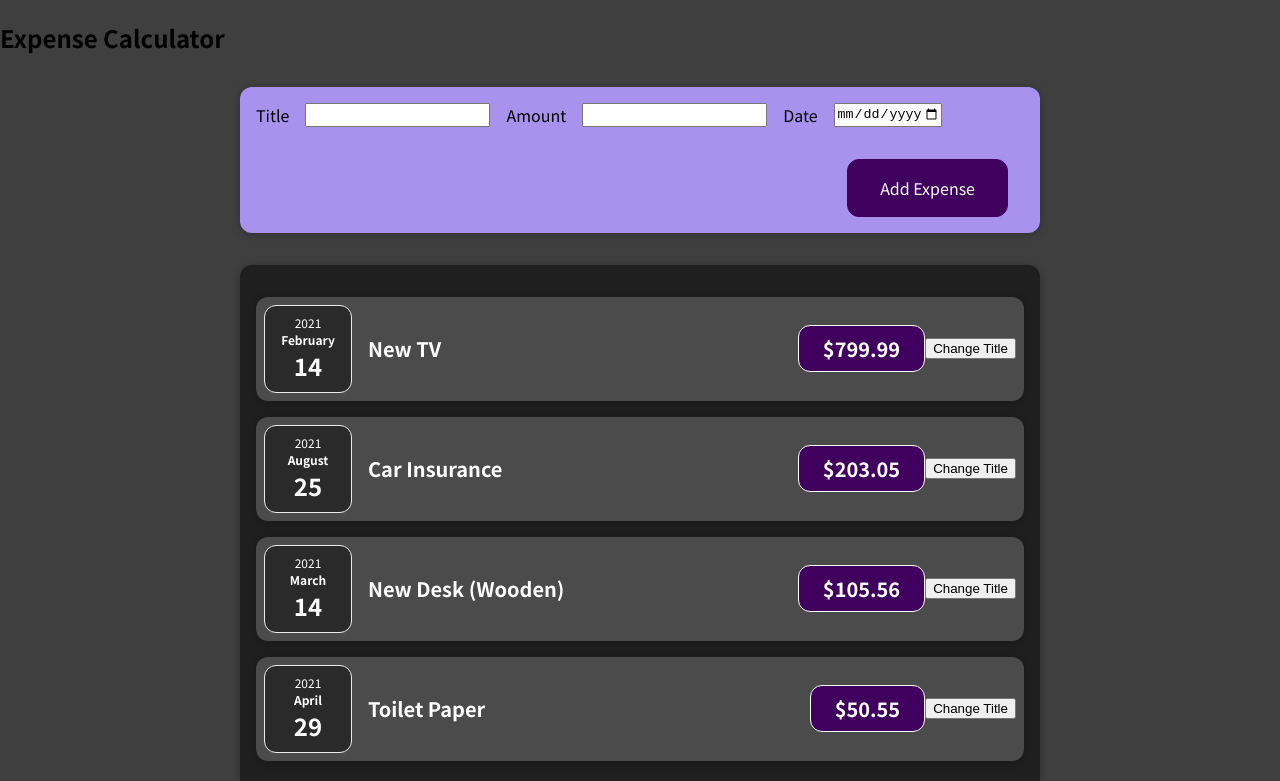
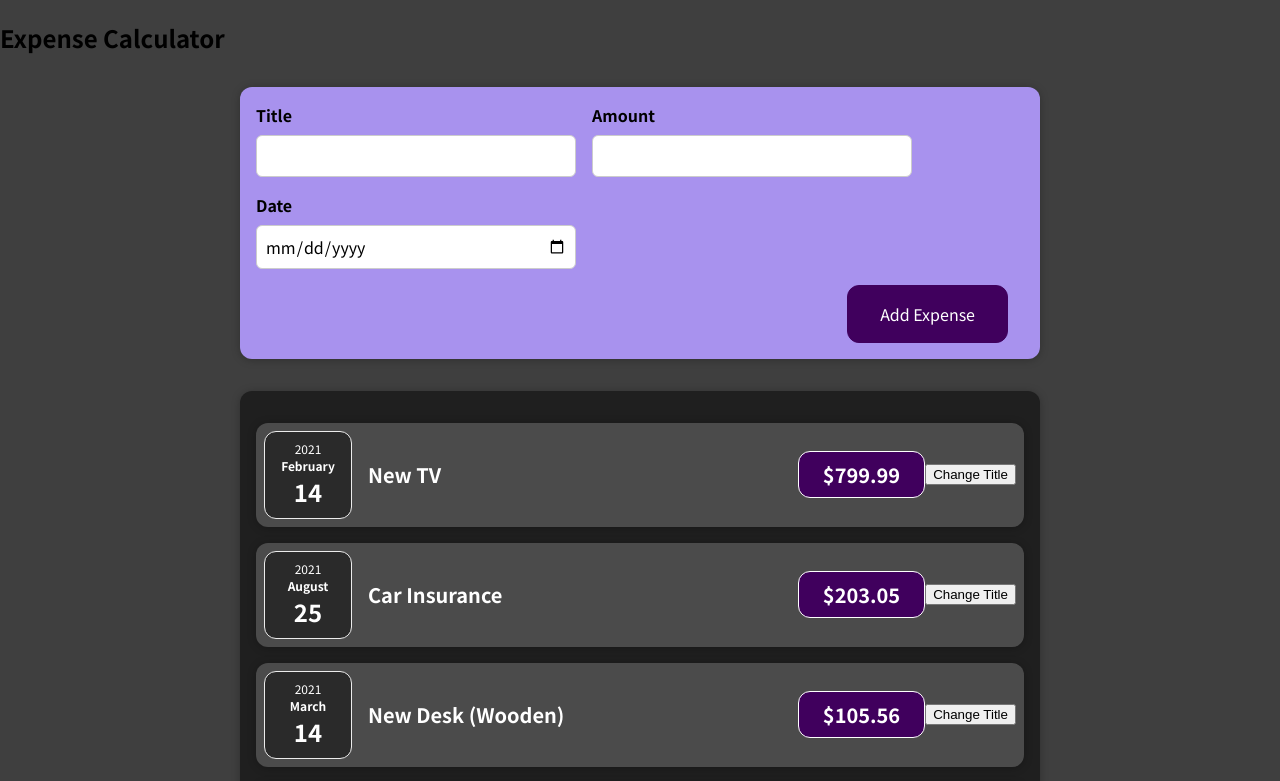
Before and after one commit to behrami/react-complete-guide, a React (Create React App) app: page / in a window 1280 px wide. Shown: the top 781 px of the page. Built offline with nearby package versions, Linux system fonts and the light colour scheme.

Commit message:
added onChange listener for keystrokes

```diff
--- a/src/components/NewExpense/ExpenseForm.js
+++ b/src/components/NewExpense/ExpenseForm.js
@@ -1,18 +1,22 @@
 import "./ExpenseForm.css";
 
 const ExpenseForm = () => {
+  const titleChangeHandler = () => {
+    console.log("Title Changed!");
+  };
+
   return (
     <form>
       <div className="new-expense__controls">
-        <div className="new-expense__controls">
+        <div className="new-expense__control">
           <label>Title</label>
-          <input type="text" />
+          <input type="text" onChange={titleChangeHandler} />
         </div>
-        <div className="new-expense__controls">
+        <div className="new-expense__control">
           <label>Amount</label>
           <input type="number" min="0.01" step="0.01" />
         </div>
-        <div className="new-expense__controls">
+        <div className="new-expense__control">
           <label>Date</label>
           <input type="date" min="2019-01-01" max="2023-12-30" />
         </div>
```
